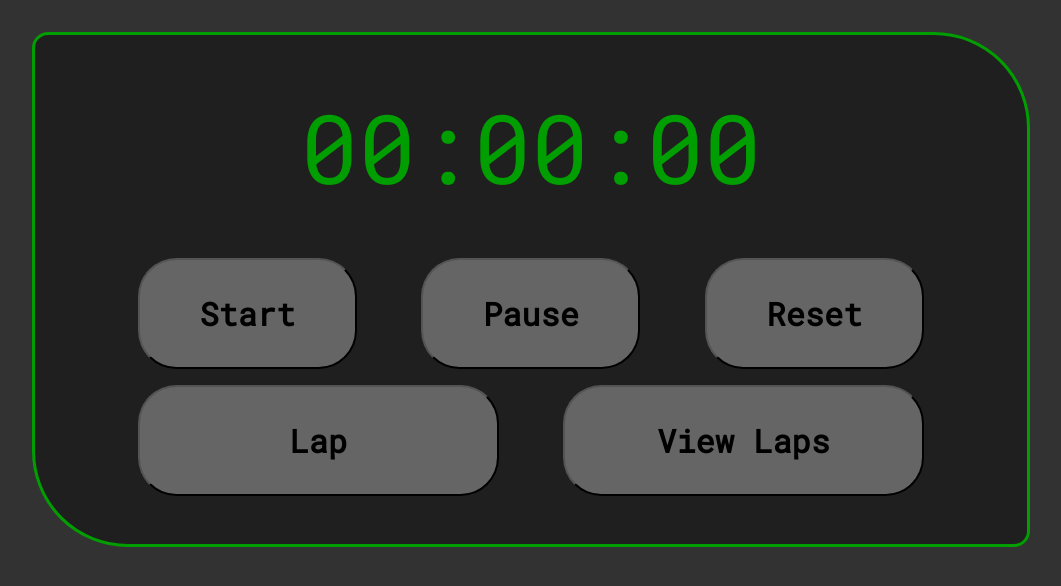
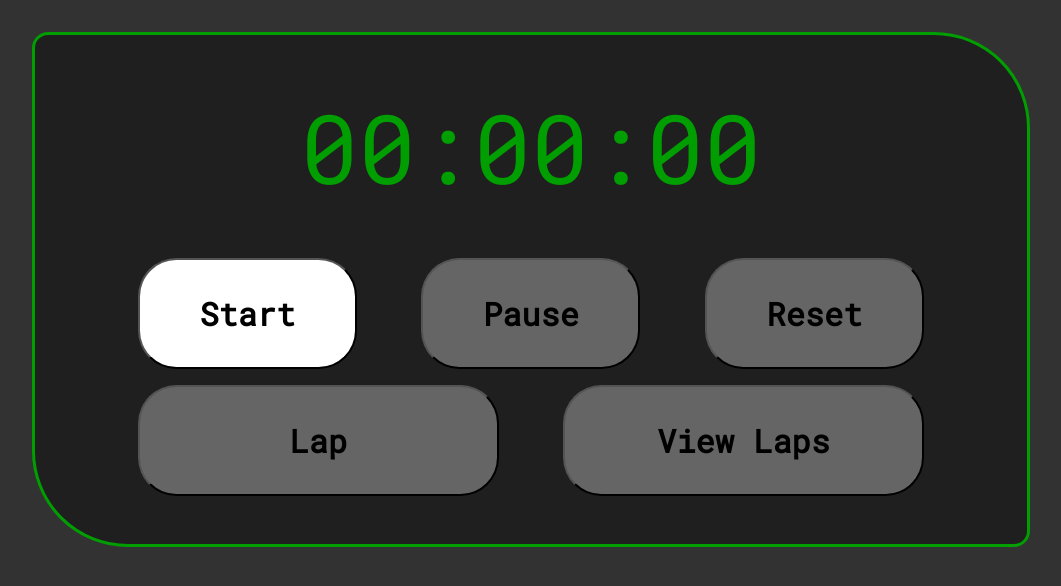
Before and after one commit to Stevooman/stopwatchApp, a Vue app: page / in a window 1280 px wide. In both pictures the pointer is over the button "Start". Shown: the top 586 px of the page, without its empty margins (109-1170 px from the left). Built offline with nearby package versions, Linux system fonts and the light colour scheme.

Commit message:
Issue #3 - Add hover effect to buttons - background color to white

```diff
--- a/src/App.vue
+++ b/src/App.vue
@@ -203,6 +203,11 @@ body {
   border-radius: 1.2em;
   font-size: 32px;
   font-weight: bold;
+  transition-duration: 0.3s;
+}
+
+.btns:hover {
+  background-color: white;
 }
 
 .startBtn {
```
